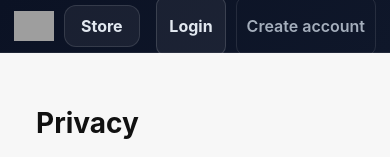
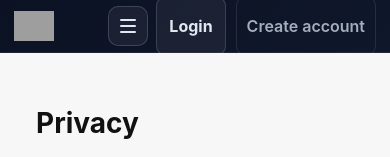
Before and after one commit to bahramali/NFTMonitoring, a React (Vite) app: page /privacy in a window 390 px wide. Shown: the top 157 px of the page. Built offline with nearby package versions, Linux system fonts and the light colour scheme; no server answers; grey boxes are pictures that could not be loaded.

Commit message:
Add mobile hamburger drawer for navbar navigation

```diff
--- a/src/components/Navbar.jsx
+++ b/src/components/Navbar.jsx
@@ -58,6 +58,7 @@ export default function Navbar() {
     const userMenuRef = useRef(null);
     const [menuStyles, setMenuStyles] = useState({ visibility: 'hidden' });
     const [avatarLoadFailed, setAvatarLoadFailed] = useState(false);
+    const [isMobileMenuOpen, setIsMobileMenuOpen] = useState(false);
     const location = useLocation();
     const isStoreRoute = location.pathname === '/store' || location.pathname.startsWith('/store/');
     const availableRoles = roles?.length ? roles : role ? [role] : [];
@@ -93,6 +94,16 @@ export default function Navbar() {
     const canAccessAdmin = adminLinks.length > 0;
     const canSeeMonitoring = isSuperAdmin || hasPerm({ permissions }, PERMISSIONS.MONITORING_VIEW);
     const accountLink = role === 'CUSTOMER' ? '/account' : '/monitoring/overview';
+    const mobileMenuButtonRef = useRef(null);
+    const mobileDrawerCloseButtonRef = useRef(null);
+
+    const closeMobileMenu = () => {
+        setIsMobileMenuOpen(false);
+    };
+
+    const openMobileMenu = () => {
+        setIsMobileMenuOpen(true);
+    };
 
     useEffect(() => {
         setAvatarLoadFailed(false);
@@ -100,7 +111,22 @@ export default function Navbar() {
 
     useEffect(() => {
         setIsUserMenuOpen(false);
+        setIsMobileMenuOpen(false);
     }, [location.pathname]);
+
+    useEffect(() => {
+        if (!isMobileMenuOpen) return;
+
+        const previousOverflow = document.body.style.overflow;
+        const menuButton = mobileMenuButtonRef.current;
+        document.body.style.overflow = 'hidden';
+        mobileDrawerCloseButtonRef.current?.focus();
+
+        return () => {
+            document.body.style.overflow = previousOverflow;
+            menuButton?.focus();
+        };
+    }, [isMobileMenuOpen]);
 
     useEffect(() => {
         const handleClickOutside = (event) => {
@@ -114,6 +140,7 @@ export default function Navbar() {
         const handleEscape = (event) => {
             if (event.key === 'Escape') {
                 setIsUserMenuOpen(false);
+                setIsMobileMenuOpen(false);
             }
         };
 
@@ -166,6 +193,7 @@ export default function Navbar() {
 
     const handleNavLinkClick = () => {
         setIsUserMenuOpen(false);
+        closeMobileMenu();
     };
 
     const moduleTabClass = ({ isActive }) => `${styles.moduleTab} ${isActive ? styles.moduleTabActive : ''}`;
@@ -246,6 +274,27 @@ export default function Navbar() {
                             {itemCount > 0 && <span className={styles.cartTotal}>{totalLabel}</span>}
                         </button>
                     )}
+                    <button
+                        type="button"
+                        className={styles.hamburgerButton}
+                        aria-label="Open navigation menu"
+                        aria-expanded={isMobileMenuOpen}
+                        aria-controls="mobile-navigation-drawer"
+                        ref={mobileMenuButtonRef}
+                        onClick={() => {
+                            if (isMobileMenuOpen) {
+                                closeMobileMenu();
+                                return;
+                            }
+                            openMobileMenu();
+                        }}
+                    >
+                        <span className={styles.hamburgerIcon} aria-hidden="true">
+                            <span />
+                            <span />
+                            <span />
+                        </span>
+                    </button>
                     {isAuthenticated ? (
                         <div className={styles.userArea}>
                             <button
@@ -391,6 +440,101 @@ export default function Navbar() {
                     )}
                 </div>
             </div>
+
+            {isMobileMenuOpen &&
+                createPortal(
+                    <div
+                        className={styles.mobileDrawerBackdrop}
+                        onClick={closeMobileMenu}
+                        role="presentation"
+                    >
+                        <aside
+                            id="mobile-navigation-drawer"
+                            className={styles.mobileDrawerPanel}
+                            role="dialog"
+                            aria-modal="true"
+                            aria-label="Navigation menu"
+                            onClick={(event) => {
+                                event.stopPropagation();
+                            }}
+                        >
+                            <div className={styles.mobileDrawerHeader}>
+                                <h2 className={styles.mobileDrawerTitle}>Menu</h2>
+                                <button
+                                    type="button"
+                                    className={styles.mobileDrawerCloseButton}
+                                    aria-label="Close navigation menu"
+                                    onClick={closeMobileMenu}
+                                    ref={mobileDrawerCloseButtonRef}
+                                >
+                                    ×
+                                </button>
+                            </div>
+
+                            <nav className={styles.mobileDrawerNav} aria-label="Primary">
+                                <NavLink to="/store" className={styles.mobileDrawerLink} onClick={handleNavLinkClick}>
+                                    Store
+                                </NavLink>
+                                <NavLink to="/about" className={styles.mobileDrawerLink} onClick={handleNavLinkClick}>
+                                    About
+                                </NavLink>
+                                <NavLink
+                                    to="/contact"
+                                    className={styles.mobileDrawerLink}
+                                    onClick={handleNavLinkClick}
+                                >
+                                    Contact
+                                </NavLink>
+                                {showInternalTabs && canSeeMonitoring && (
+                                    <>
+                                        <NavLink
+                                            to="/monitoring/overview"
+                                            className={styles.mobileDrawerLink}
+                                            onClick={handleNavLinkClick}
+                                        >
+                                            Monitoring
+                                        </NavLink>
+                                        <NavLink
+                                            to="/monitoring/reports"
+                                            className={styles.mobileDrawerLink}
+                                            onClick={handleNavLinkClick}
+                                        >
+                                            Reports
+                                        </NavLink>
+                                    </>
+                                )}
+                                {showInternalTabs && canAccessAdmin && (
+                                    <NavLink
+                                        to="/admin/overview"
+                                        className={styles.mobileDrawerLink}
+                                        onClick={handleNavLinkClick}
+                                    >
+                                        Admin
+                                    </NavLink>
+                                )}
+                                {!isAuthenticated && (
+                                    <>
+                                        <NavLink
+                                            to="/login"
+                                            className={styles.mobileDrawerLink}
+                                            onClick={handleNavLinkClick}
+                                        >
+                                            Login
+                                        </NavLink>
+                                        <NavLink
+                                            to="/register"
+                                            className={styles.mobileDrawerLink}
+                                            onClick={handleNavLinkClick}
+                                        >
+                                            Create account
+                                        </NavLink>
+                                    </>
+                                )}
+                            </nav>
+                        </aside>
+                    </div>,
+                    document.body,
+                )}
         </header>
     );
 }
--- a/src/components/Navbar.module.css
+++ b/src/components/Navbar.module.css
@@ -282,6 +282,113 @@
     height: 20px;
 }
 
+.hamburgerButton {
+    display: none;
+    align-items: center;
+    justify-content: center;
+    width: 40px;
+    height: 40px;
+    border-radius: 10px;
+    border: 1px solid rgba(255, 255, 255, 0.16);
+    background: rgba(255, 255, 255, 0.06);
+    color: #e2e8f0;
+    cursor: pointer;
+    transition: all 0.2s ease;
+}
+
+.hamburgerButton:hover {
+    background: rgba(255, 255, 255, 0.12);
+}
+
+.hamburgerIcon {
+    display: inline-flex;
+    flex-direction: column;
+    justify-content: center;
+    gap: 4px;
+}
+
+.hamburgerIcon span {
+    display: block;
+    width: 16px;
+    height: 2px;
+    border-radius: 999px;
+    background: currentColor;
+}
+
+.mobileDrawerBackdrop {
+    position: fixed;
+    inset: 0;
+    z-index: 1200;
+    background: rgba(2, 6, 23, 0.56);
+}
+
+.mobileDrawerPanel {
+    position: fixed;
+    top: 0;
+    right: 0;
+    height: 100dvh;
+    width: min(320px, 86vw);
+    background: #0b1224;
+    border-left: 1px solid rgba(255, 255, 255, 0.12);
+    box-shadow: -18px 0 30px rgba(2, 6, 23, 0.48);
+    padding: calc(12px + env(safe-area-inset-top)) 14px calc(16px + env(safe-area-inset-bottom));
+    display: grid;
+    grid-template-rows: auto 1fr;
+    gap: 14px;
+}
+
+.mobileDrawerHeader {
+    display: flex;
+    align-items: center;
+    justify-content: space-between;
+}
+
+.mobileDrawerTitle {
+    margin: 0;
+    font-size: 18px;
+    line-height: 1.2;
+}
+
+.mobileDrawerCloseButton {
+    display: inline-flex;
+    align-items: center;
+    justify-content: center;
+    width: 34px;
+    height: 34px;
+    border-radius: 8px;
+    border: 1px solid rgba(255, 255, 255, 0.18);
+    background: rgba(255, 255, 255, 0.06);
+    color: #e2e8f0;
+    cursor: pointer;
+    font-size: 24px;
+    line-height: 1;
+}
+
+.mobileDrawerNav {
+    overflow-y: auto;
+    display: flex;
+    flex-direction: column;
+    gap: 8px;
+    padding-right: 2px;
+}
+
+.mobileDrawerLink {
+    text-decoration: none;
+    color: #e2e8f0;
+    font-weight: 700;
+    border-radius: 10px;
+    border: 1px solid rgba(255, 255, 255, 0.12);
+    background: rgba(255, 255, 255, 0.05);
+    min-height: 42px;
+    padding: 10px 12px;
+    display: inline-flex;
+    align-items: center;
+}
+
+.mobileDrawerLink:hover {
+    background: rgba(255, 255, 255, 0.12);
+}
+
 .userName {
     font-size: 14px;
     max-width: 180px;
@@ -383,6 +490,13 @@
     outline-offset: 2px;
 }
 
+.hamburgerButton:focus-visible,
+.mobileDrawerCloseButton:focus-visible,
+.mobileDrawerLink:focus-visible {
+    outline: 2px solid rgba(94, 234, 212, 0.6);
+    outline-offset: 2px;
+}
+
 .menuAction {
     background: rgba(248, 113, 113, 0.12);
     color: #fecdd3;
@@ -465,19 +579,15 @@
     }
 
     :global(.topbar__center) {
-        gap: 8px;
-        justify-content: flex-start;
-        overflow-x: auto;
-        -webkit-overflow-scrolling: touch;
+        display: none;
     }
 
     :global(.topbar__right) {
         gap: 8px;
     }
 
-    .moduleTab {
-        flex: 0 0 auto;
-        min-width: auto;
+    .hamburgerButton {
+        display: inline-flex;
     }
 }
 
```
